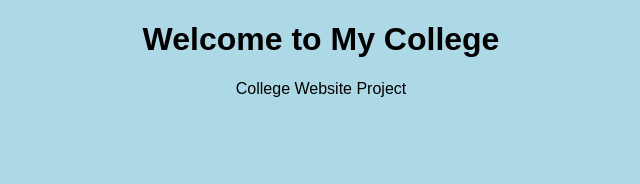
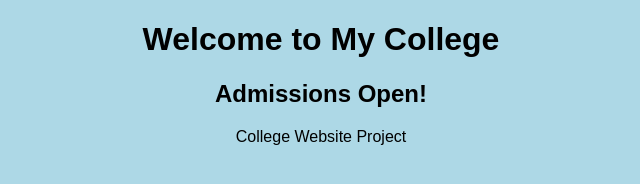
Before and after one commit to Sai-Sandeep-Shivalkar/CollegeWebsite, a plain HTML site: page index.html in a window 1280 px wide. Shown: the whole page, without its empty margins (319-959 px from the left). Drawn offline with Linux system fonts and the light colour scheme.

Commit message:
Updated College Website

```diff
--- a/index.html
+++ b/index.html
@@ -8,6 +8,7 @@
     </head>
     <body>
         <h1>Welcome to My College</h1>
+        <h2>Admissions Open!</h2>
         <p>College Website Project</p>
     </body>
 </html>
```
